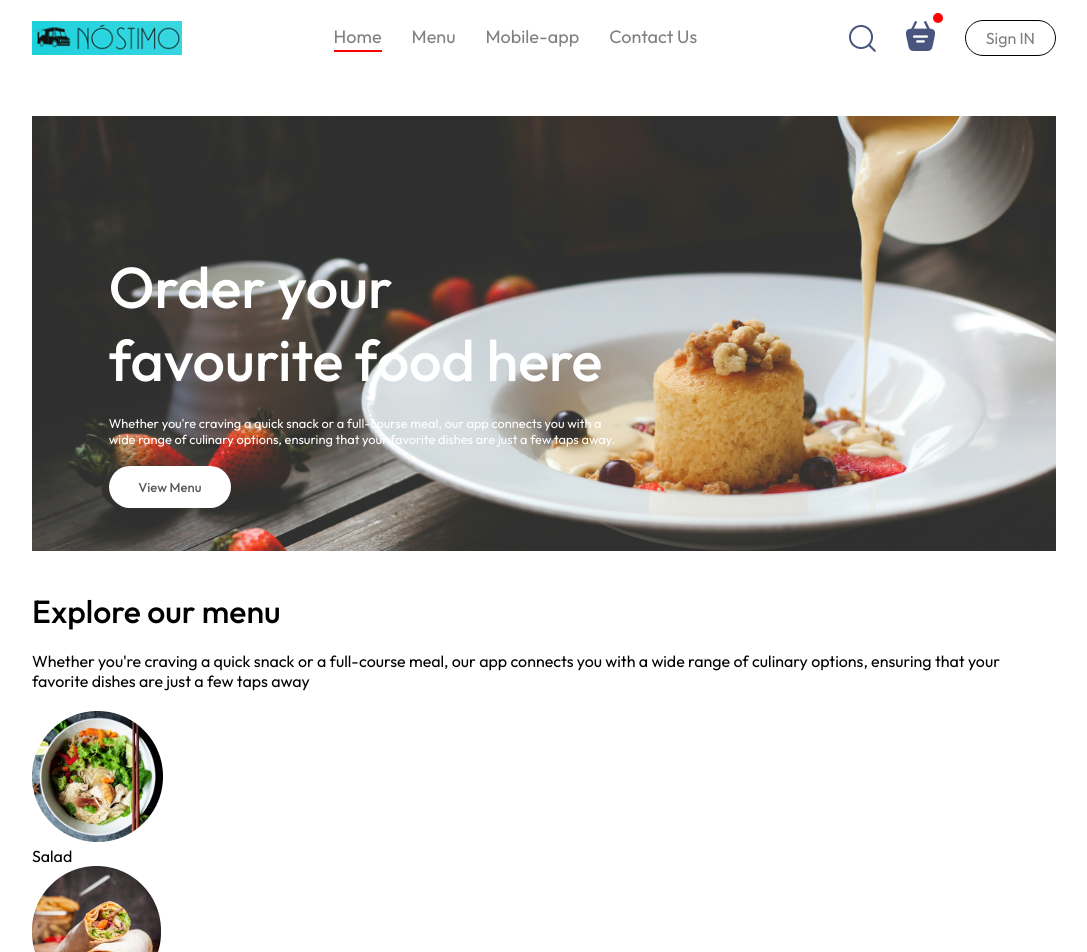
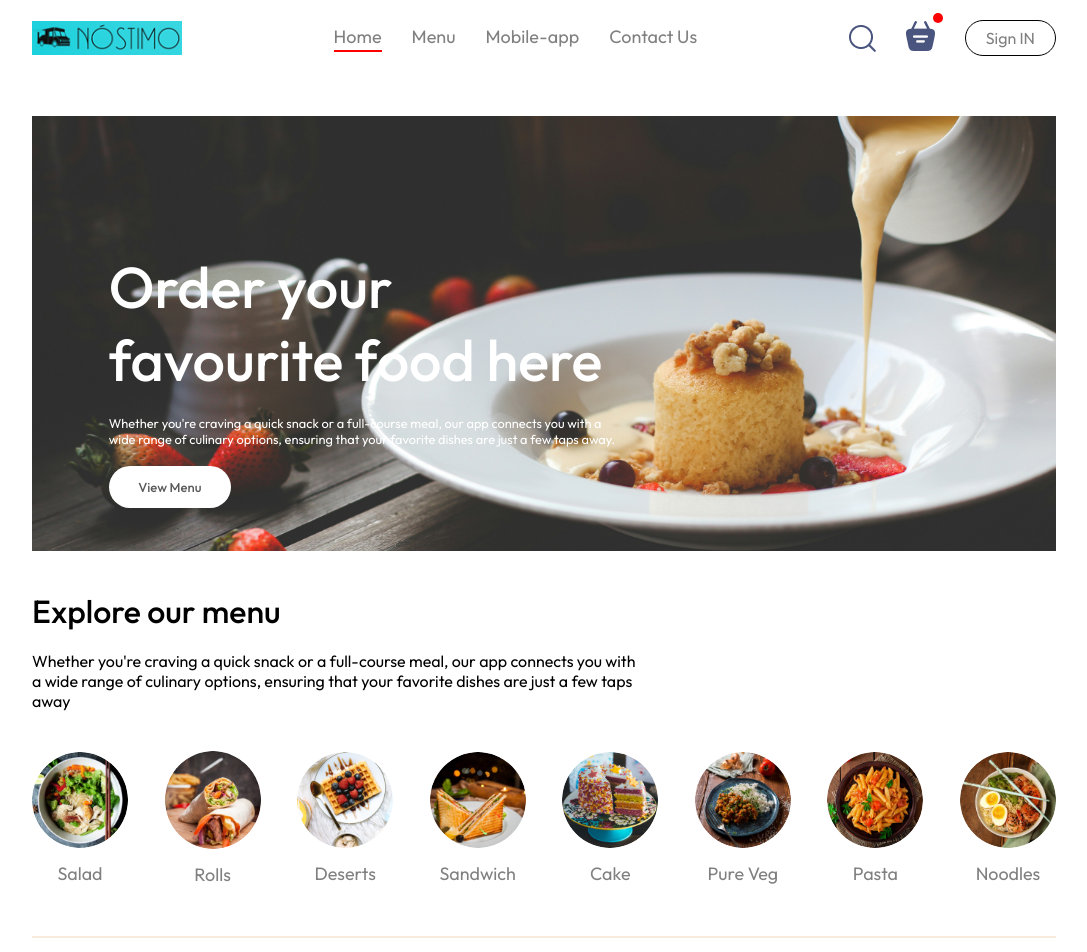
Before and after one commit to Amandeep-Codes/Project1, a React (Create React App) app in the folder food_delivery/: page / in a window 1280 px wide. Shown: the top 952 px of the page, without its empty margins (96-1183 px from the left). Built offline with nearby package versions, Linux system fonts and the light colour scheme.

Commit message:
added menu pictures and done styling

```diff
--- a/food_delivery/src/components/ExploreMenu/ExploreMenu.css
+++ b/food_delivery/src/components/ExploreMenu/ExploreMenu.css
@@ -8,6 +8,42 @@
     font-weight: 500;
 
 }
-explore-menu-text{
-    color:white;
+.explore-menu-text{
+
+    max-width: 60%;
+    columns:gray;
 }
+
+.explore-menu-list{
+    display: flex;
+    justify-content: space-between;
+    align-items: center;
+    gap:30px;
+    text-align: center;
+    margin:20px 0px;
+    overflow-x: scroll;
+}
+.explore-menu-list::-webkit-scrollbar{
+    display: none;
+}
+
+.explore-menu-list-item img{
+    width:7.5vw;
+    min-width: 80px;
+    cursor: pointer;
+    border-radius: 50%;
+    transition:0.2s;
+}
+.explore-menu-list-item p{
+    margin-top: 10px;
+    color:gray;
+    font-size: max(1.4vw,16px);
+    cursor:pointer;
+}
+
+.explore-menu hr{
+    margin:10px 0px;
+    height:2px;
+    background-color: rgb(248, 234, 220);
+    border: none;
+}
--- a/food_delivery/src/components/ExploreMenu/ExploreMenu.jsx
+++ b/food_delivery/src/components/ExploreMenu/ExploreMenu.jsx
@@ -18,6 +18,7 @@
                     )
             })}
         </div>
+        <hr/>
 
     </div>
   )
```
